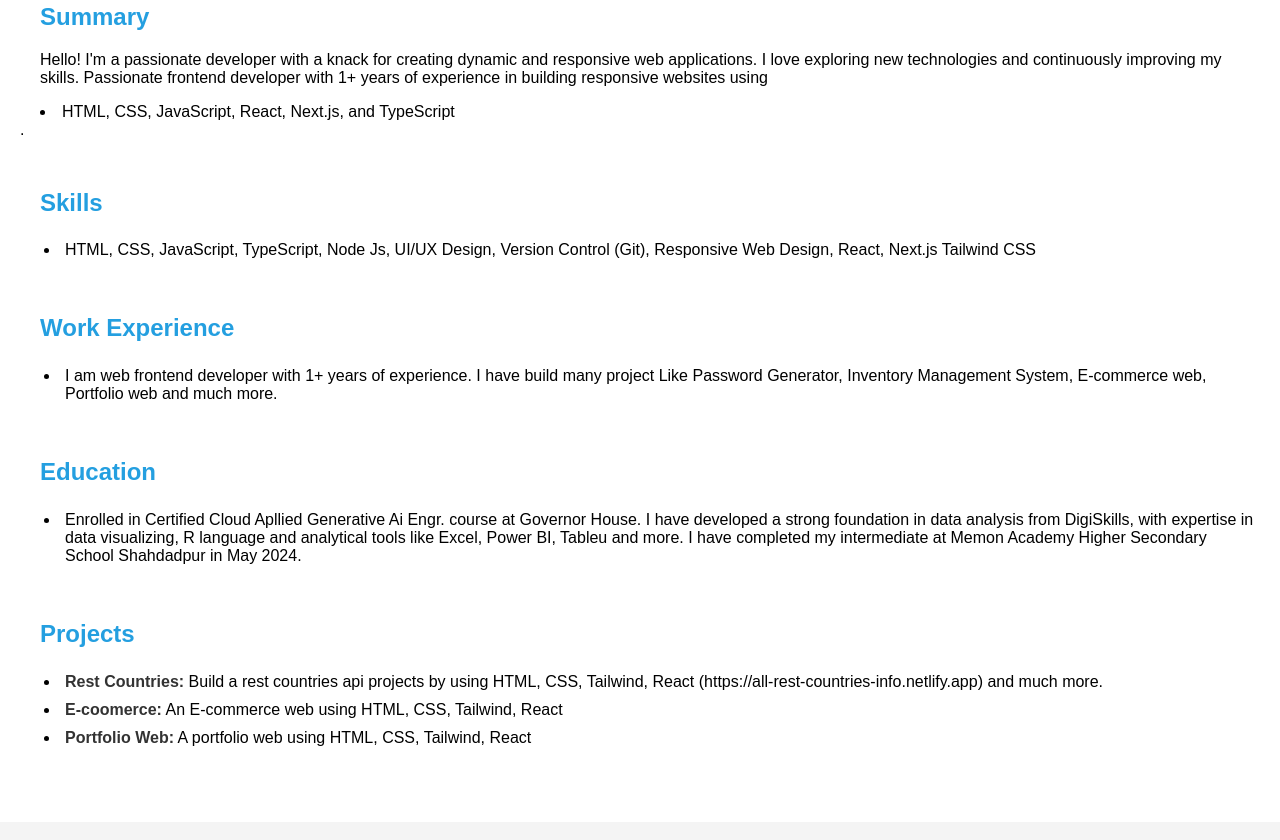
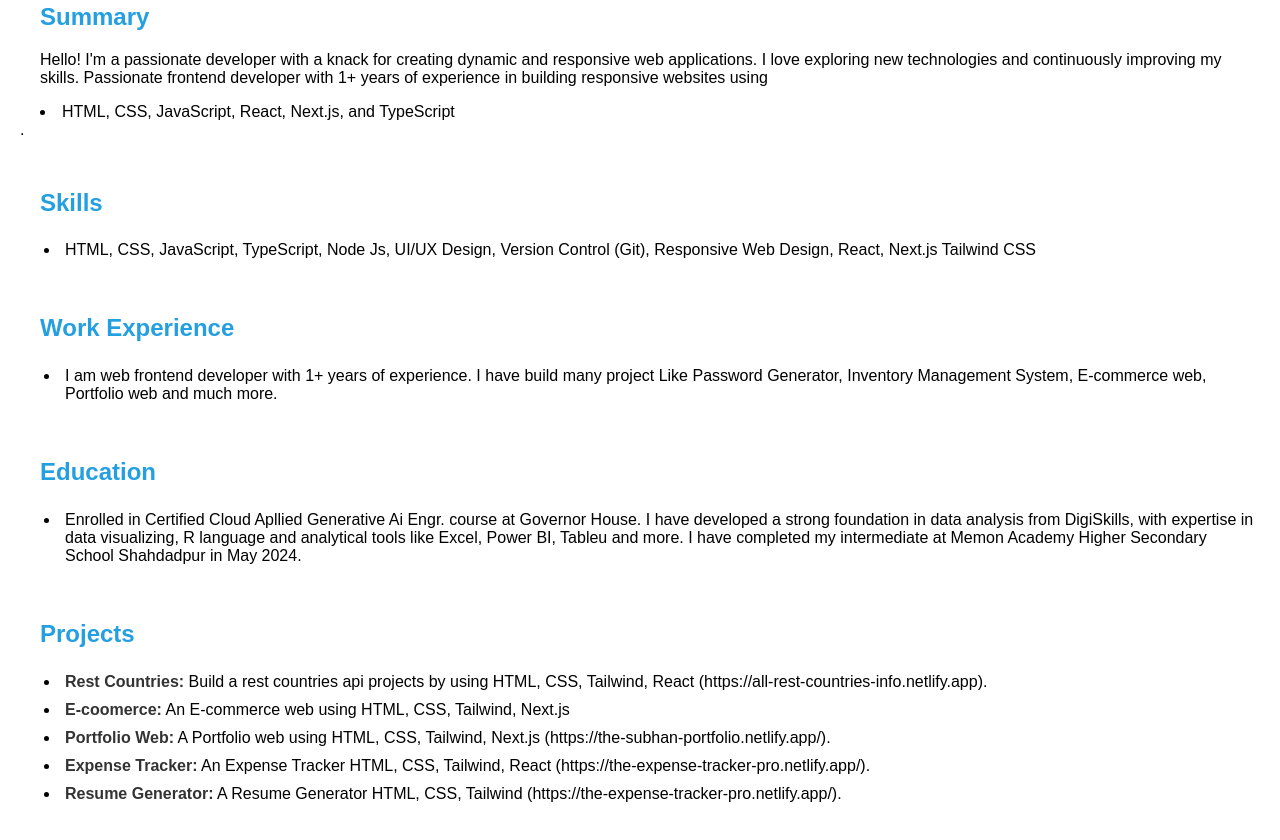
Before and after one commit to AbduSubhan11/Static-Resume, a website: page index.html in a window 1280 px wide. Shown: the part 355-1195 px from the top of the page. Drawn offline with Linux system fonts and the light colour scheme.

Commit message:
complete

```diff
--- a/index.html
+++ b/index.html
@@ -86,15 +86,23 @@
           <li>
             <strong>Rest Countries:</strong> Build a rest countries api projects
             by using HTML, CSS, Tailwind, React
-            (https://all-rest-countries-info.netlify.app) and much more.
+            (https://all-rest-countries-info.netlify.app).
           </li>
           <li>
             <strong>E-coomerce:</strong> An E-commerce web using HTML, CSS,
-            Tailwind, React
+            Tailwind, Next.js
           </li>
           <li>
-            <strong>Portfolio Web:</strong> A portfolio web using HTML, CSS,
-            Tailwind, React
+            <strong>Portfolio Web:</strong> A Portfolio web using HTML, CSS,
+            Tailwind, Next.js (https://the-subhan-portfolio.netlify.app/).
+          </li>
+          <li>
+            <strong>Expense Tracker:</strong> An Expense Tracker HTML, CSS,
+            Tailwind, React (https://the-expense-tracker-pro.netlify.app/).
+          </li>
+          <li>
+            <strong>Resume Generator:</strong> A Resume Generator HTML, CSS,
+            Tailwind (https://the-expense-tracker-pro.netlify.app/).
           </li>
         </ul>
       </section>
```
